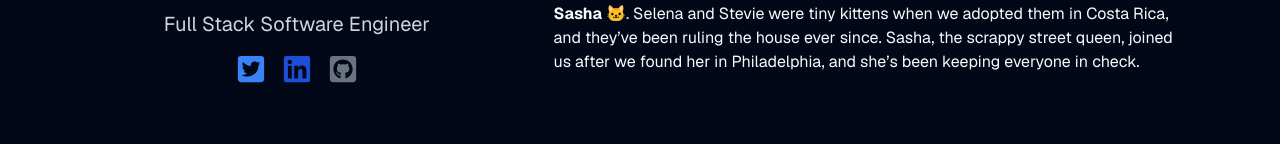
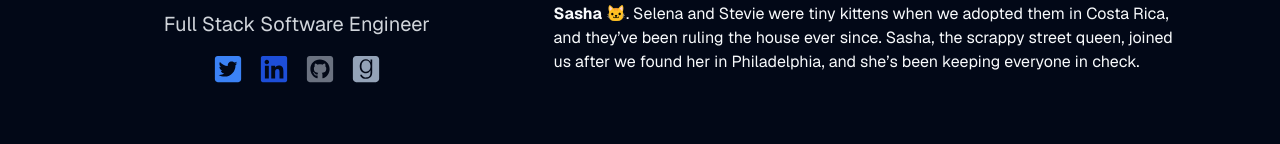
Before and after one commit to fbarzin/portfolio, a Next.js app: page / in a window 1280 px wide. Shown: the part 426-570 px from the top of the page. Built offline with nearby package versions, Linux system fonts and the light colour scheme.

Commit message:
Adds GoodReads to the social icons and fixes an issue with the ExperienceCard

```diff
--- a/data/about.json
+++ b/data/about.json
@@ -12,5 +12,6 @@
   ],
   "linkedin": "https://www.linkedin.com/in/farzad-barzin/",
   "twitter": "https://x.com/farzadbarzin",
-  "github": "https://github.com/fbarzin"
+  "github": "https://github.com/fbarzin",
+  "goodreads": "https://www.goodreads.com/farzadbarzin"
 }
--- a/src/components/ExperienceCard.tsx
+++ b/src/components/ExperienceCard.tsx
@@ -24,10 +24,10 @@ function ExperienceCard({ experience }: { experience: Experience }) {
           <p className="text-sm text-gray-400">
             {experience.startDate} - {experience.endDate}
           </p>
-          <p
+          <div
             className="mt-4 text-base text-gray-400"
             dangerouslySetInnerHTML={{ __html: experience.description }}
-          ></p>
+          />
           <div className="mt-4 text-xs font-semibold text-gray-400/80">
             Technologies
           </div>
--- a/src/components/SocialIcons.tsx
+++ b/src/components/SocialIcons.tsx
@@ -6,7 +6,7 @@ import {
   FaGithubSquare,
   FaGlobe,
 } from 'react-icons/fa';
-import { FaBluesky, FaEnvelope } from 'react-icons/fa6';
+import { FaBluesky, FaEnvelope, FaGoodreads } from 'react-icons/fa6';
 
 export type SocialIconsProps = {
   twitter: string | undefined;
@@ -16,6 +16,7 @@ export type SocialIconsProps = {
   bluesky: string | undefined;
   website: string | undefined;
   email: string | undefined;
+  goodreads: string | undefined;
 };
 
 const SocialIcons = ({
@@ -26,6 +27,7 @@ const SocialIcons = ({
   bluesky,
   website,
   email,
+  goodreads,
 }: SocialIconsProps) => {
   return (
     <div className="mt-4 flex justify-center space-x-4">
@@ -59,6 +61,11 @@ const SocialIcons = ({
           <FaGlobe className="text-3xl text-slate-400 hover:text-slate-600" />
         </a>
       )}
+      {goodreads && (
+        <a href={goodreads} target="_blank" rel="noopener noreferrer">
+          <FaGoodreads className="text-3xl text-slate-400 hover:text-slate-600" />
+        </a>
+      )}
       {email && (
         <a href={`mailto:${email}`}>
           <FaEnvelope className="text-3xl text-blue-500 hover:text-blue-700" />
--- a/src/components/sections/AboutSection.tsx
+++ b/src/components/sections/AboutSection.tsx
@@ -26,6 +26,7 @@ function AboutSection() {
             bluesky={undefined}
             website={undefined}
             email={undefined}
+            goodreads={data.goodreads}
           />
         </div>
         <div
```
